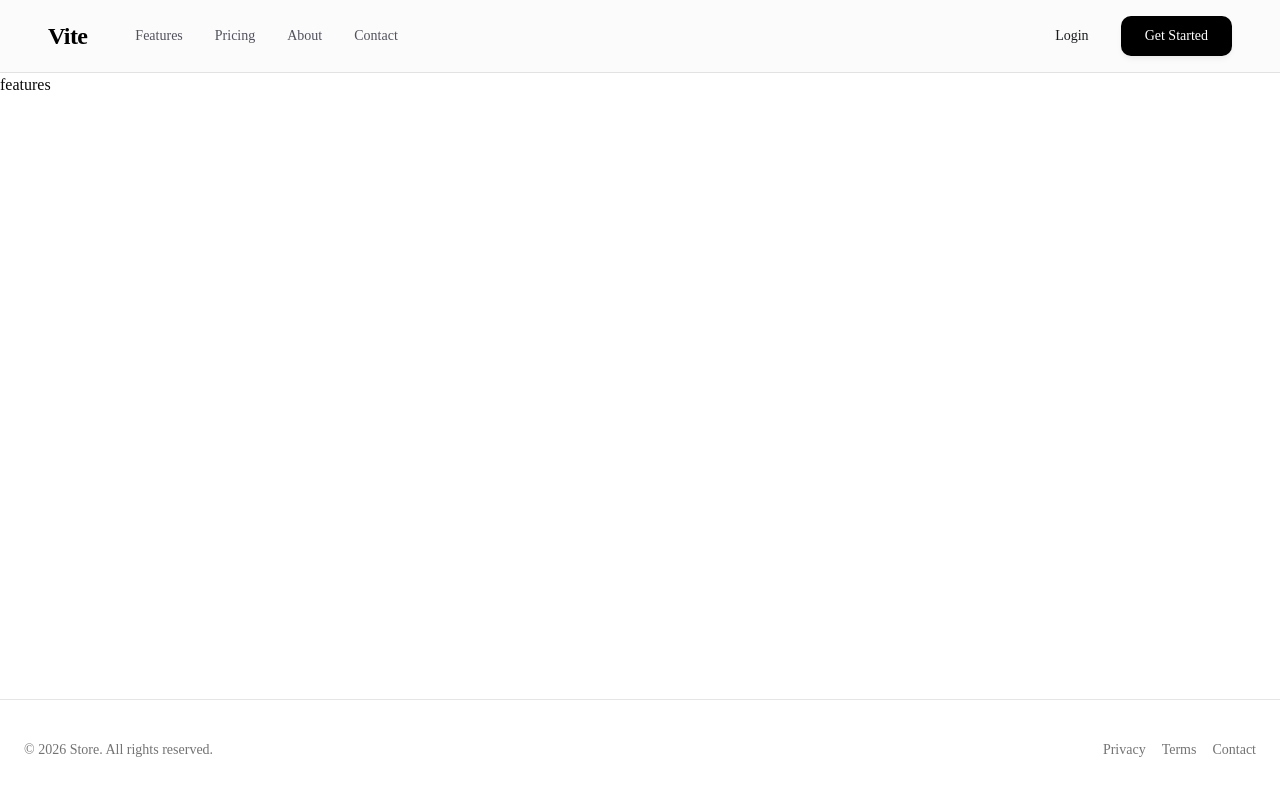
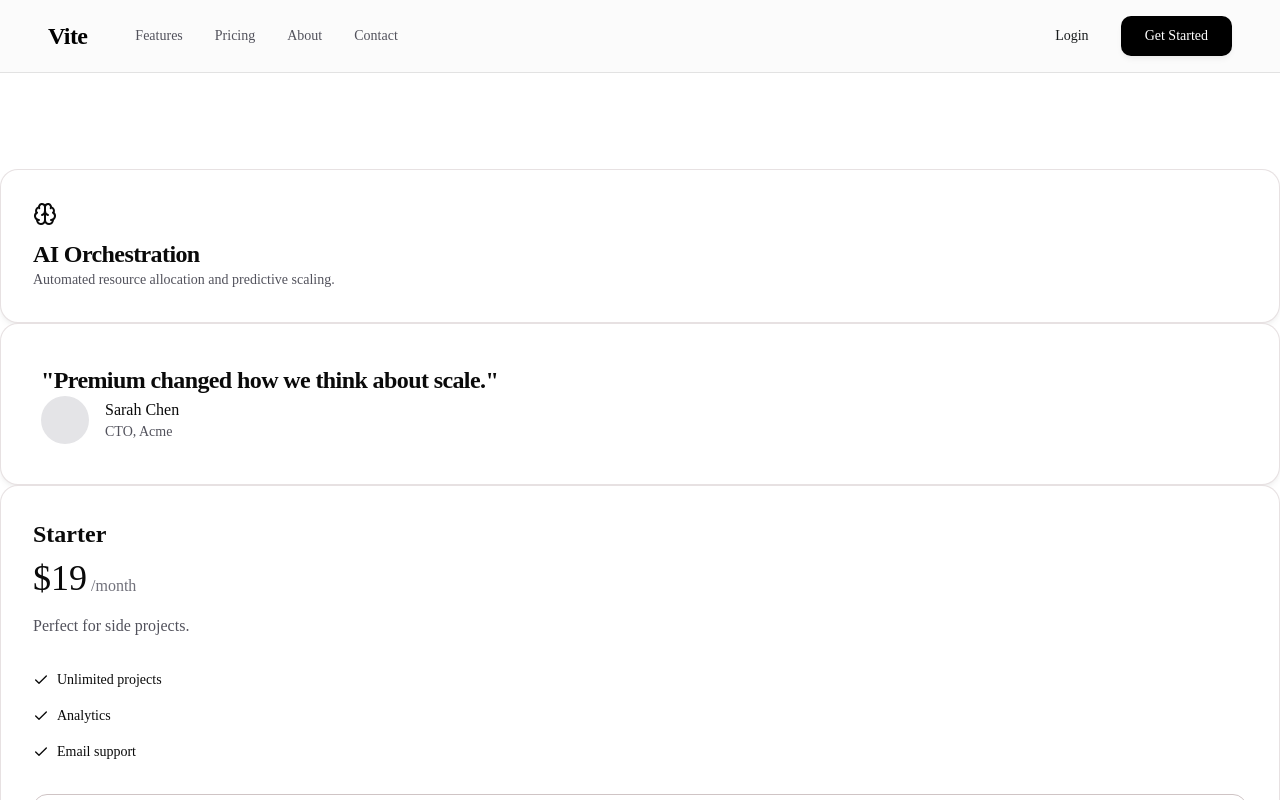
Before and after one commit to basarathyasin/smatic-day1, a Next.js app: page /features in a window 1280 px wide. Shown: the top 800 px of the page. Built offline with nearby package versions, Linux system fonts and the light colour scheme.

Commit message:
Add Card Shared Component

```diff
--- a/app/features/page.tsx
+++ b/app/features/page.tsx
@@ -1,7 +1,29 @@
-import React from 'react'
+import { FeatureCard } from "@/components/ui/card/FeatureCard";
+import { PricingCard } from "@/components/ui/card/PricingCard";
+import { TestimonialCard } from "@/components/ui/card/TestimonialCard";
+import { Brain } from "lucide-react";
+import React from "react";
 
 export default function Features() {
-  return (
-    <div>features</div>
-  )
+	return (
+		<>
+			<FeatureCard
+				icon={Brain}
+				title="AI Orchestration"
+				description="Automated resource allocation and predictive scaling."
+			/>
+			<TestimonialCard
+				quote="Premium changed how we think about scale."
+				name="Sarah Chen"
+				role="CTO, Acme"
+			/>
+			<PricingCard
+				title="Starter"
+				price="$19"
+				description="Perfect for side projects."
+				features={["Unlimited projects", "Analytics", "Email support"]}
+				buttonText="Get Started"
+			/>
+		</>
+	);
 }
--- a/app/layout.tsx
+++ b/app/layout.tsx
@@ -24,7 +24,11 @@ export default function RootLayout({
     <html lang="en" className={cn(geist.variable, inter.variable)}>
       <body className="min-h-screen flex flex-col">
         <Navbar />
-				<main className="flex-1">{children}</main>
+
+        <main className="flex-1 mx-auto w-full max-w-[1280px] pt-24 pb-40">
+          {children}
+        </main>
+
         <Footer />
       </body>
     </html>
--- a/components/ui/card.tsx
+++ /dev/null
@@ -1,103 +0,0 @@
-import * as React from "react"
-
-import { cn } from "@/lib/utils"
-
-function Card({
-  className,
-  size = "default",
-  ...props
-}: React.ComponentProps<"div"> & { size?: "default" | "sm" }) {
-  return (
-    <div
-      data-slot="card"
-      data-size={size}
-      className={cn(
-        "group/card flex flex-col gap-(--card-spacing) overflow-hidden rounded-xl bg-card py-(--card-spacing) text-sm text-card-foreground ring-1 ring-foreground/10 [--card-spacing:--spacing(4)] has-data-[slot=card-footer]:pb-0 has-[>img:first-child]:pt-0 data-[size=sm]:[--card-spacing:--spacing(3)] data-[size=sm]:has-data-[slot=card-footer]:pb-0 *:[img:first-child]:rounded-t-xl *:[img:last-child]:rounded-b-xl",
-        className
-      )}
-      {...props}
-    />
-  )
-}
-
-function CardHeader({ className, ...props }: React.ComponentProps<"div">) {
-  return (
-    <div
-      data-slot="card-header"
-      className={cn(
-        "group/card-header @container/card-header grid auto-rows-min items-start gap-1 rounded-t-xl px-(--card-spacing) has-data-[slot=card-action]:grid-cols-[1fr_auto] has-data-[slot=card-description]:grid-rows-[auto_auto] [.border-b]:pb-(--card-spacing)",
-        className
-      )}
-      {...props}
-    />
-  )
-}
-
-function CardTitle({ className, ...props }: React.ComponentProps<"div">) {
-  return (
-    <div
-      data-slot="card-title"
-      className={cn(
-        "font-heading text-base leading-snug font-medium group-data-[size=sm]/card:text-sm",
-        className
-      )}
-      {...props}
-    />
-  )
-}
-
-function CardDescription({ className, ...props }: React.ComponentProps<"div">) {
-  return (
-    <div
-      data-slot="card-description"
-      className={cn("text-sm text-muted-foreground", className)}
-      {...props}
-    />
-  )
-}
-
-function CardAction({ className, ...props }: React.ComponentProps<"div">) {
-  return (
-    <div
-      data-slot="card-action"
-      className={cn(
-        "col-start-2 row-span-2 row-start-1 self-start justify-self-end",
-        className
-      )}
-      {...props}
-    />
-  )
-}
-
-function CardContent({ className, ...props }: React.ComponentProps<"div">) {
-  return (
-    <div
-      data-slot="card-content"
-      className={cn("px-(--card-spacing)", className)}
-      {...props}
-    />
-  )
-}
-
-function CardFooter({ className, ...props }: React.ComponentProps<"div">) {
-  return (
-    <div
-      data-slot="card-footer"
-      className={cn(
-        "flex items-center rounded-b-xl border-t bg-muted/50 p-(--card-spacing)",
-        className
-      )}
-      {...props}
-    />
-  )
-}
-
-export {
-  Card,
-  CardHeader,
-  CardFooter,
-  CardTitle,
-  CardAction,
-  CardDescription,
-  CardContent,
-}
--- /dev/null
+++ b/components/ui/card/Card.tsx
@@ -0,0 +1,18 @@
+import { cn } from "@/lib/utils";
+
+type CardProps = React.HTMLAttributes<HTMLDivElement>;
+
+export function Card({
+  className,
+  ...props
+}: CardProps) {
+  return (
+    <div
+      className={cn(
+        "rounded-2xl border border-[#CFC4C580] bg-white p-8 shadow-[0px_4px_6px_-1px_rgba(0,0,0,0.05),0px_2px_4px_-1px_rgba(0,0,0,0.03)]",
+        className
+      )}
+      {...props}
+    />
+  );
+}
--- /dev/null
+++ b/components/ui/card/FeatureCard.tsx
@@ -0,0 +1,28 @@
+import { Card } from "@/components/ui/card/Card";
+import { LucideIcon } from "lucide-react";
+
+interface FeatureCardProps {
+  icon: LucideIcon;
+  title: string;
+  description: string;
+}
+
+export function FeatureCard({
+  icon: Icon,
+  title,
+  description,
+}: FeatureCardProps) {
+  return (
+    <Card>
+      <Icon className="size-6" />
+
+      <h3 className="font-heading pt-3 text-2xl font-semibold tracking-tight">
+        {title}
+      </h3>
+
+      <p className="text-sm leading-5 text-zinc-600">
+        {description}
+      </p>
+    </Card>
+  );
+}
--- /dev/null
+++ b/components/ui/card/PricingCard.tsx
@@ -0,0 +1,78 @@
+import { Check } from "lucide-react";
+import { Card } from "@/components/ui/card/Card";
+import { Button } from "@/components/ui/button";
+
+interface PricingCardProps {
+  title: string;
+  price: string;
+  description: string;
+  features: string[];
+  buttonText: string;
+  popular?: boolean;
+}
+
+export function PricingCard({
+  title,
+  price,
+  description,
+  features,
+  buttonText,
+  popular,
+}: PricingCardProps) {
+  return (
+    <Card
+      className={popular ? "bg-black text-white border-black" : ""}
+    >
+      {popular && (
+        <div className="mb-4 inline-flex rounded-full bg-white/10 px-3 py-1 text-xs font-semibold uppercase tracking-wide">
+          Most Popular
+        </div>
+      )}
+
+      <h3 className="font-heading text-2xl font-semibold">
+        {title}
+      </h3>
+
+      <div className="mt-2 flex items-end gap-1">
+        <span className="font-heading text-4xl">
+          {price}
+        </span>
+
+        <span
+          className={
+            popular ? "text-zinc-400" : "text-zinc-500"
+          }
+        >
+          /month
+        </span>
+      </div>
+
+      <p
+        className={`mt-4 ${
+          popular ? "text-zinc-400" : "text-zinc-600"
+        }`}
+      >
+        {description}
+      </p>
+
+      <ul className="my-8 space-y-4">
+        {features.map((feature) => (
+          <li
+            key={feature}
+            className="flex items-center gap-2"
+          >
+            <Check className="size-4" />
+            <span className="text-sm">{feature}</span>
+          </li>
+        ))}
+      </ul>
+
+      <Button
+        variant={popular ? "secondary" : "outline"}
+        width="full"
+      >
+        {buttonText}
+      </Button>
+    </Card>
+  );
+}
--- /dev/null
+++ b/components/ui/card/TestimonialCard.tsx
@@ -0,0 +1,46 @@
+import { Card } from "@/components/ui/card/Card";
+import Image from "next/image";
+
+interface TestimonialCardProps {
+  quote: string;
+  name: string;
+  role: string;
+  avatar?: string;
+}
+
+export function TestimonialCard({
+  quote,
+  name,
+  role,
+  avatar,
+}: TestimonialCardProps) {
+  return (
+    <Card className="flex h-full flex-col justify-between p-10">
+      <p className="font-heading text-2xl leading-8 font-semibold tracking-tight">
+        &quot;{quote}&quot;
+      </p>
+
+      <div className="flex items-center gap-4">
+        <div className="size-12 rounded-full bg-zinc-200 overflow-hidden">
+          {avatar && (
+            <Image
+              src={avatar}
+              alt={name}
+              className="h-full w-full object-cover"
+            />
+          )}
+        </div>
+
+        <div>
+          <div className="font-heading text-base">
+            {name}
+          </div>
+
+          <div className="text-sm text-zinc-600">
+            {role}
+          </div>
+        </div>
+      </div>
+    </Card>
+  );
+}
```
Lines whose indentation alone changed are shown as unchanged.
